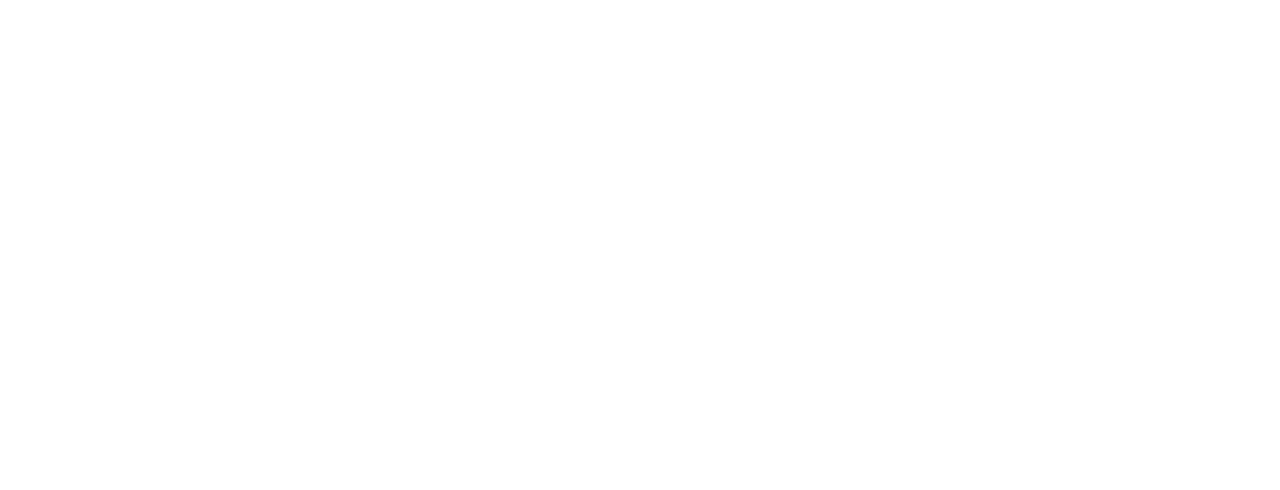
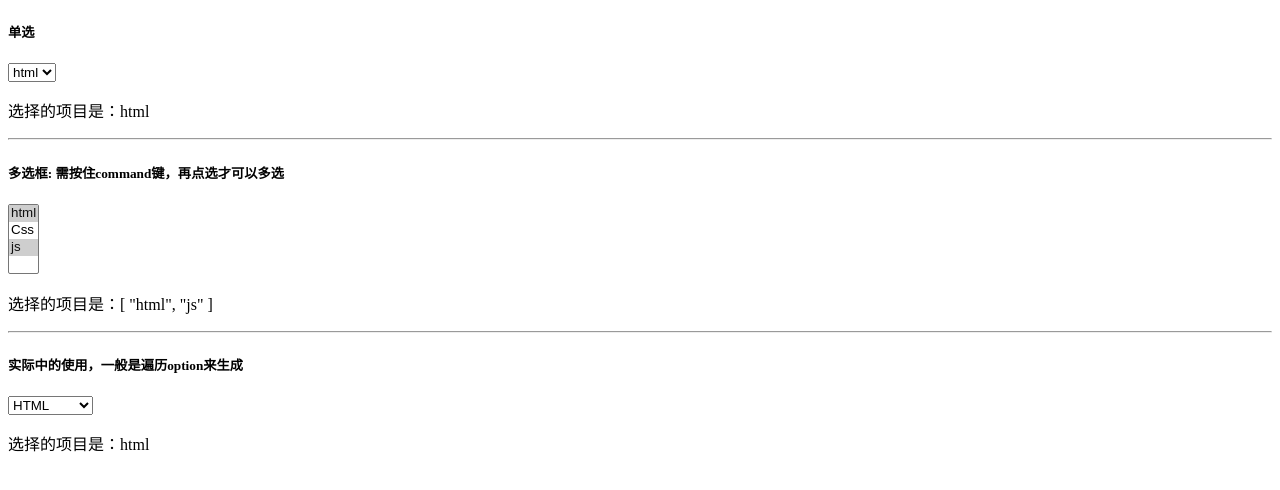
Before and after one commit to suisuiyi/vue_actual_combat, a plain HTML site: page chapter06_basic_usage/04chose_list.html in a window 1280 px wide. Drawn offline with nearby package versions, Linux system fonts and the light colour scheme.

Commit message:
选择列表完成

```diff
--- a/chapter06_basic_usage/04chose_list.html
+++ b/chapter06_basic_usage/04chose_list.html
@@ -6,17 +6,62 @@
 </head>
 
 <body>
+    <!-- option是备选项目，如果含有value属性则v-model会优先匹配value的值，然后再匹配 option里的text里的值。
+    其中 option里text里的值，是用来在选择框里展示。
+    -->
+    <div id="app">
+        <h5>单选</h5>
+        <select v-model="selected" >
+            <option >html</option>
+            <option value="css" >Css</option>
+            <option >js</option>
+        </select>
 
-    <div id="app">
+        <p>选择的项目是：{{ selected }}</p>
+
+        <hr>
+        <h5>多选框: 需按住command键，再点选才可以多选</h5>
+        <select v-model="multi_selected" multiple>
+            <option >html</option>
+            <option value="css" >Css</option>
+            <option >js</option>
+        </select>
+
+        <p>选择的项目是：{{ multi_selected }}</p>
+
+
+        <hr>
+        <h5>实际中的使用，一般是遍历option来生成</h5>
+        <select v-model="options_selected">
+            <option v-for="opt in options" :value="opt.value"> {{ opt.text }} </option>
+        </select>
+        <p>选择的项目是：{{ options_selected }}</p>
+
     </div>
-
 
     <script src="https://cdn.jsdelivr.net/npm/vue@2/dist/vue.js"></script>
     <script>
         var app = new Vue({
             el: '#app',
             data: {
-                text: '123,456,789'
+                selected: 'html',
+                multi_selected: ['html','js'],
+                options_selected: 'html',
+                options: [
+                    {
+                        text: 'HTML',
+                        value: 'html'
+                    },
+                    {
+                        text: 'CSS',
+                        value: 'css'
+                    },
+                    {
+                        text: 'JavaScript',
+                        value: 'js'
+                    }
+
+                ]
             }
         })
 
```
